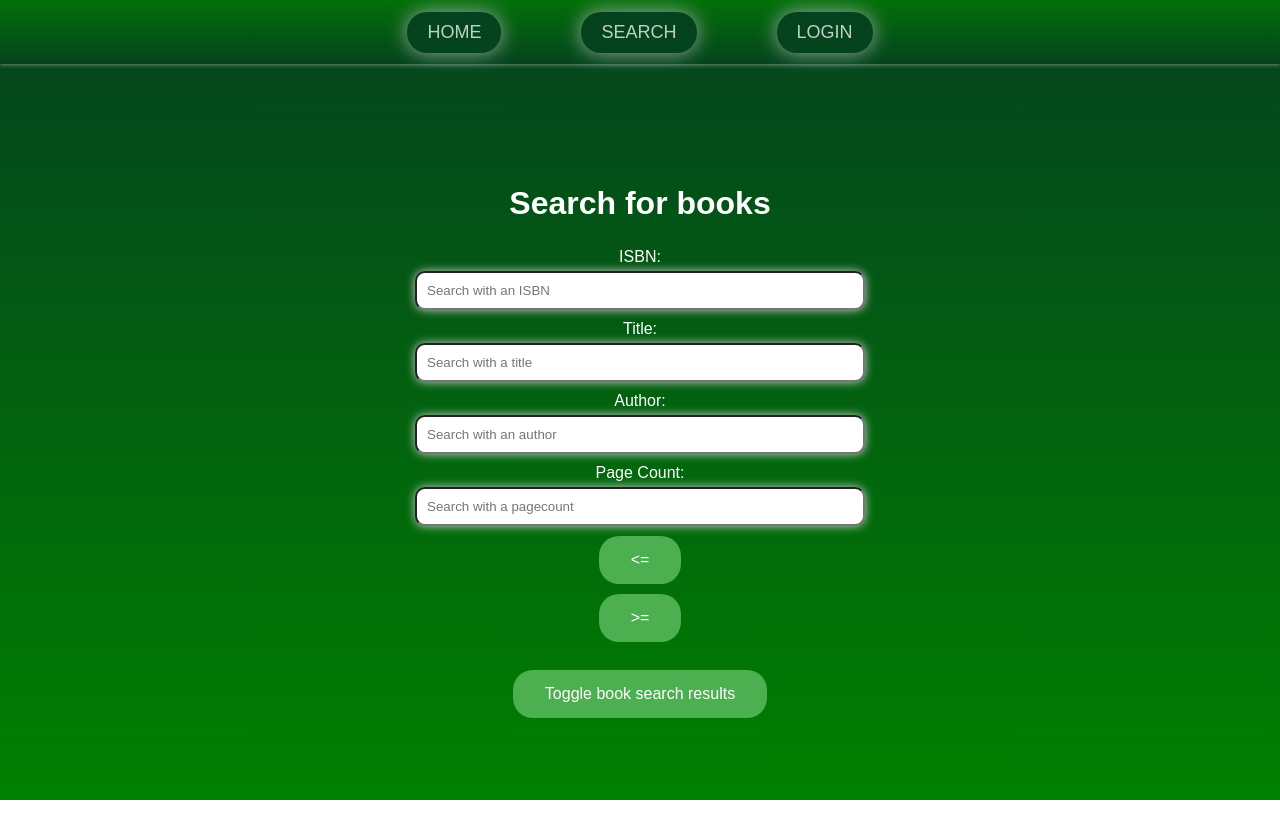
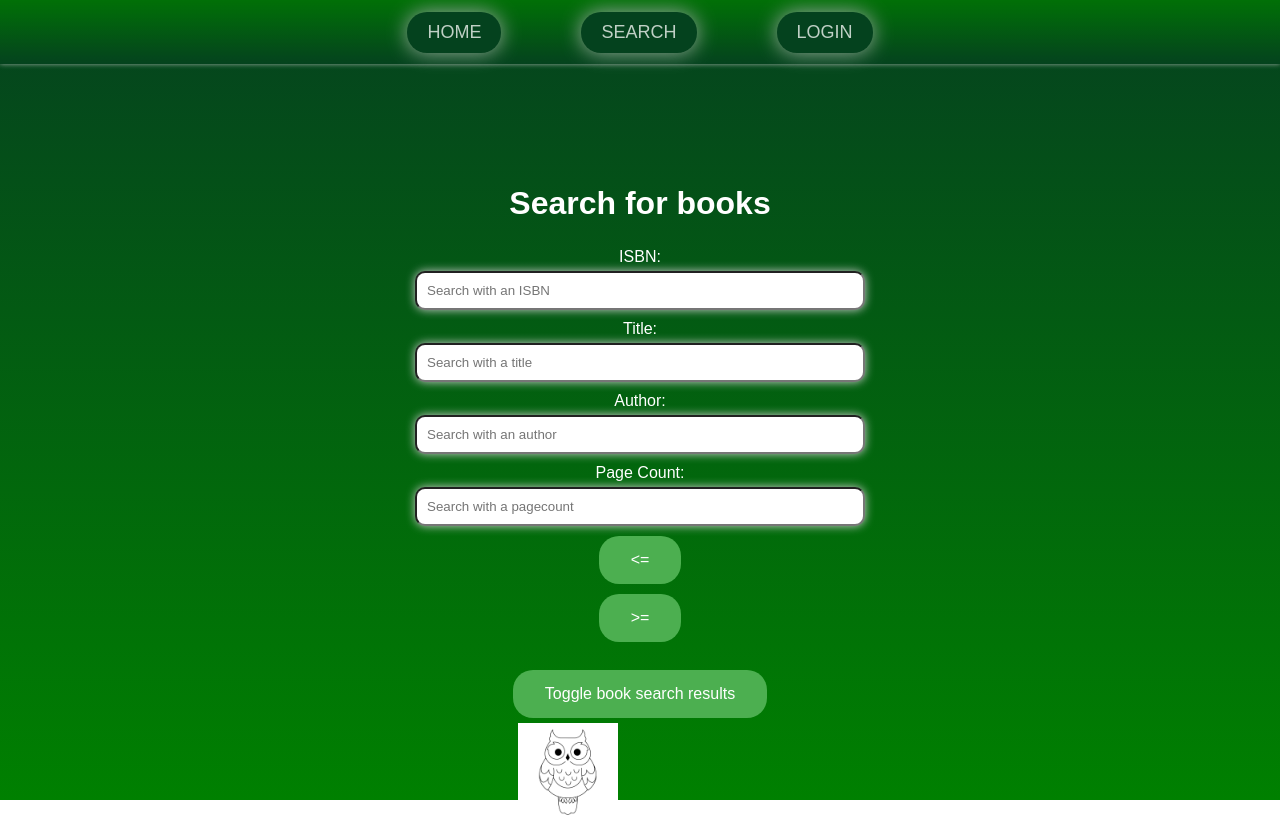
Before and after one commit to KariNurm/Library, a React (Create React App) app in the folder group-project/: page /search in a window 1280 px wide. Before the commit the page ends 800 px from the top, so only its background shows below. Built offline with nearby package versions, Linux system fonts and the light colour scheme; data requests are answered from the project's data file.

Commit message:
.\SearchPage.css

```diff
--- a/group-project/src/SearchPage.css
+++ b/group-project/src/SearchPage.css
@@ -81,5 +81,11 @@
 }
 
 .owlImage {
-  background: url("./images/owl.jpg") left;
+  background: url("./images/owl.jpg") right;
+  width: 100px;
+  height: 100px;
+  background-position: right;
+  background-size: 100%;
+  margin: 5px;
+  right: 0;
 }
```
